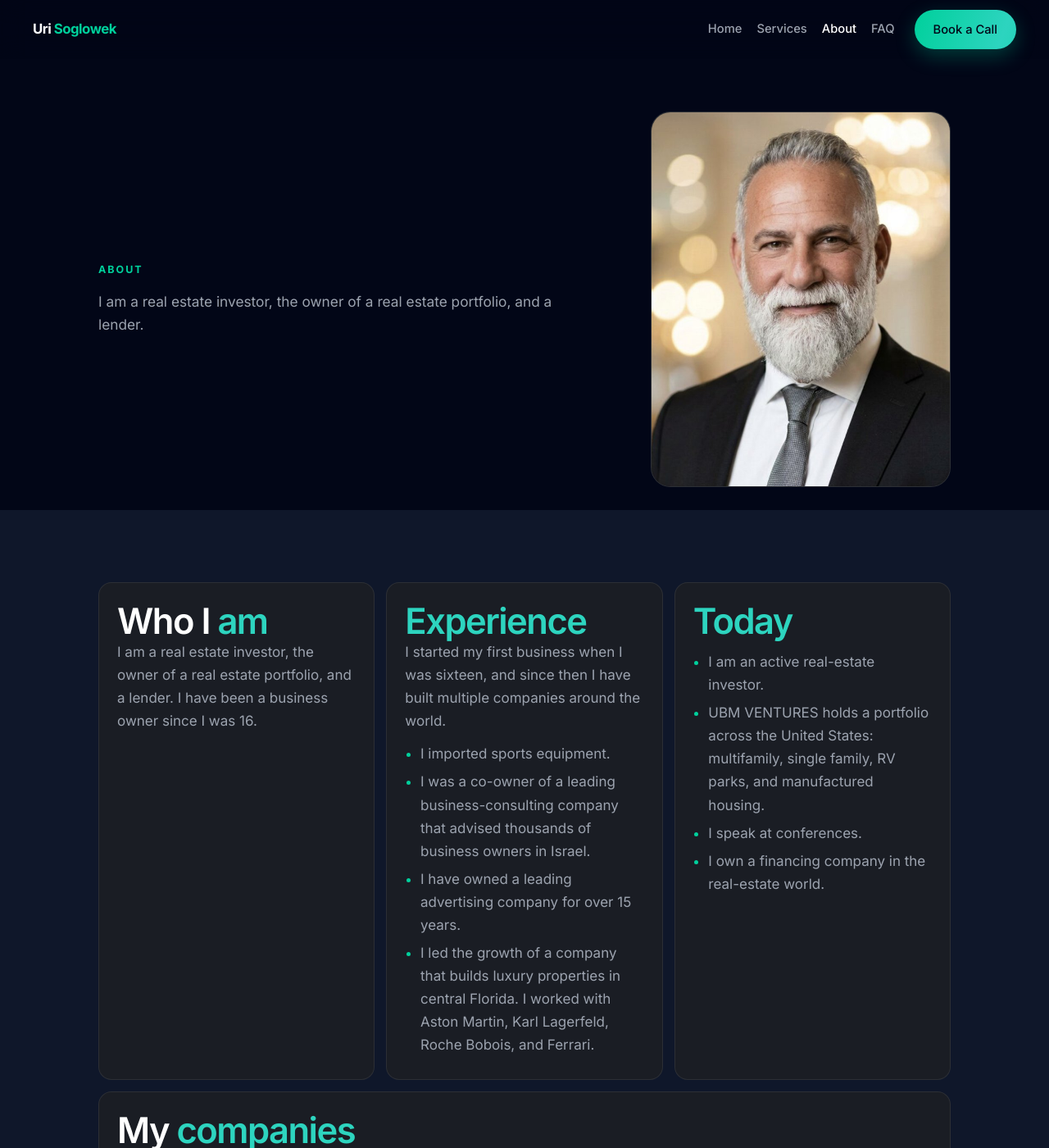
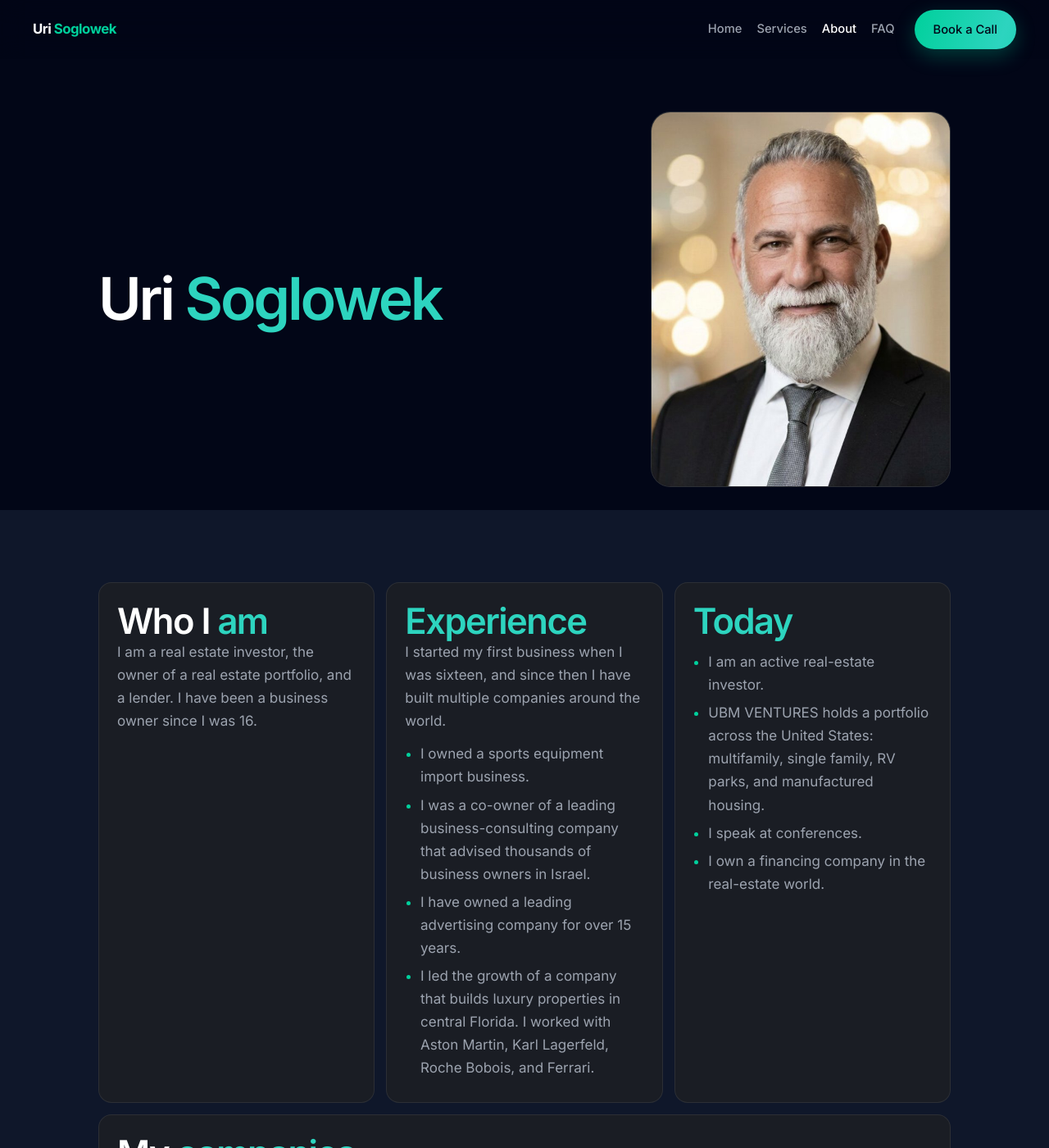
Before and after one commit to urisoglowek-ui/real_estate, a Jekyll site: the page uri/v2/about.html, which Jekyll copies as it is, in a window 1280 px wide and 1400 px high. Shown: the whole window at 82% size. Built offline with Jekyll 4.4.1, drawn with Linux system fonts in a browser that asks for light colours.

Commit message:
Show Uri's name in the About hero. (#40)
The kicker and the investor line next to the portrait are gone. The sports-equipment line now says he owned an import business.

Co-authored-by: Cursor Agent <cursoragent@cursor.com>
Co-authored-by: urisoglowek-ui <urisoglowek-ui@users.noreply.github.com>

```diff
--- a/uri/v2/about.html
+++ b/uri/v2/about.html
@@ -27,8 +27,7 @@
 <header class="hero">
   <div class="wrap hero-grid">
     <div>
-      <p class="kicker">About</p>
-      <h1 class="sub">I am a real estate investor, the owner of a real estate portfolio, and a lender.</h1>
+      <h1 data-split data-hl="1">Uri Soglowek</h1>
     </div>
     <figure class="portrait reveal"><img src="portrait.jpg" alt="Uri Soglowek" width="698" height="882"></figure>
   </div>
@@ -44,7 +43,7 @@
         <h2><span class="hl">Experience</span></h2>
         <p>I started my first business when I was sixteen, and since then I have built multiple companies around the world.</p>
         <ul>
-          <li>I imported sports equipment.</li>
+          <li>I owned a sports equipment import business.</li>
           <li>I was a co-owner of a leading business-consulting company that advised thousands of business owners in Israel.</li>
           <li>I have owned a leading advertising company for over 15 years.</li>
           <li>I led the growth of a company that builds luxury properties in central Florida. I worked with Aston Martin, Karl Lagerfeld, Roche Bobois, and Ferrari.</li>
```
